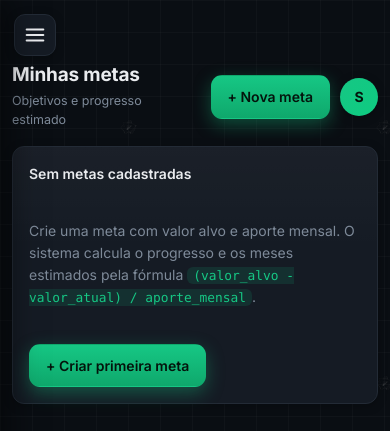
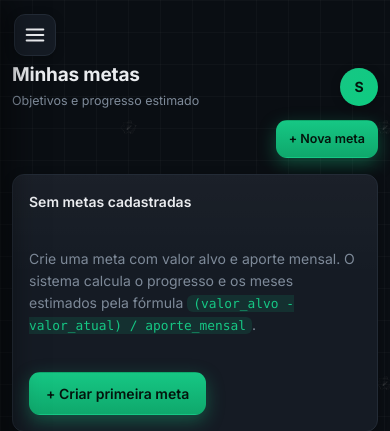
Before and after one commit to BrunoCarreiroCS/FinanceScope, a Flask app: page /metas in a window 390 px wide. Shown: the top 431 px of the page. Run offline with Flask 3, Linux system fonts and the light colour scheme; the visitor is signed in with stand-in values (Sample User, id 1); data comes from the database, SQL or seed files in the repository; data that the repository does not hold is empty.

Commit message:
fix(mobile): topbar reorganizada + respeita safe-area-inset do iPhone
Bug 1: nas telas com botões de ação no header (Transações, Relatórios),
o título, subtítulo, 2 botões e avatar tentavam caber na mesma linha,
quebrando o subtítulo palavra por palavra ('Re-cei-tas-e-des-pe-sas').

Bug 2: o conteúdo passava por baixo do notch/barra do Safari ao rolar.

Fix:
- HTML: separa .topbar-user (avatar) de .topbar-actions (botões) para
  que o CSS possa posicioná-los independentemente
- CSS mobile: topbar em grid 2-colunas/2-linhas — saudação à esquerda,
  avatar à direita, botões na linha de baixo (sem espremer o título)
- Botões da topbar mais compactos no mobile (padding/font menor)
- .main e .hamburger usam env(safe-area-inset-top) — respeitam notch
  do iPhone, status bar do Android e display cutout em geral
- Desktop sem mudança: topbar com flex e 3 colunas (greet/actions/user)

```diff
--- a/app/static/css/style.css
+++ b/app/static/css/style.css
@@ -154,7 +154,9 @@ a.brand:hover { background: var(--surface); }
 .page-title    { font-size: 22px; font-weight: 700; letter-spacing: -0.2px; }
 .page-subtitle { margin: 4px 0 0; color: var(--text-muted); }
 
+.topbar-greet   { flex: 1; min-width: 0; }
 .topbar-actions { display: flex; align-items: center; gap: 14px; }
+.topbar-user    { display: flex; align-items: center; }
 .avatar {
   width: 40px; height: 40px; border-radius: 50%;
   display: grid; place-items: center; font-weight: 700; color: #04140c;
@@ -574,29 +576,42 @@ body.auth {
   }
   .sidebar-overlay.is-open { opacity: 1; visibility: visible; }
 
-  /* Main ganha padding pra não passar embaixo do hambúrguer */
-  .main { padding: 70px 16px 24px; min-height: auto; }
+  /* Main: padding-top respeita o notch/barra do Safari (safe-area-inset-top)
+     somado a 70px para o hambúrguer fixo não cobrir o conteúdo. */
+  .main {
+    padding: calc(70px + env(safe-area-inset-top, 0px))
+             max(16px, env(safe-area-inset-right, 0px))
+             max(24px, env(safe-area-inset-bottom, 0px))
+             max(16px, env(safe-area-inset-left, 0px));
+    min-height: auto;
+  }
+  /* Hambúrguer também respeita o notch (sobe/desce conforme o iPhone). */
+  .hamburger { top: calc(14px + env(safe-area-inset-top, 0px)); }
 
-  /* Topbar: saudação à esquerda, avatar à direita — na MESMA linha.
-     greet-hi (pequeno) e greet-name (grande) empilham dentro do .topbar-greet. */
+  /* Topbar em grid: saudação à esquerda, avatar à direita (mesma linha).
+     Se houver botões de ação, eles ficam na linha de baixo. */
   .topbar {
-    flex-direction: row;
+    display: grid;
+    grid-template-columns: 1fr auto;
+    grid-template-areas:
+      "greet user"
+      "actions actions";
     align-items: center;
-    justify-content: space-between;
-    gap: 12px;
+    column-gap: 12px;
+    row-gap: 10px;
     margin-bottom: 16px;
   }
-  .topbar-greet { min-width: 0; flex: 1; }
-  .topbar-actions {
-    flex-shrink: 0;
-    width: auto;
-    gap: 10px;
-  }
-  .greet-hi { font-size: 13px; }
-  .greet-name { font-size: 20px; line-height: 1.1; }
-  .page-title { font-size: 19px; line-height: 1.2; }
-  .page-subtitle { font-size: 12.5px; }
-  .avatar { width: 38px; height: 38px; font-size: 14px; }
+  .topbar-greet   { grid-area: greet; min-width: 0; }
+  .topbar-user    { grid-area: user; }
+  .topbar-actions { grid-area: actions; justify-content: flex-end; flex-wrap: wrap; gap: 8px; }
+  .topbar-actions:empty { display: none; }
+  .topbar-actions .btn { padding: 8px 12px; font-size: 12.5px; }
+
+  .greet-hi      { font-size: 13px; }
+  .greet-name    { font-size: 20px; line-height: 1.1; }
+  .page-title    { font-size: 19px; line-height: 1.2; }
+  .page-subtitle { font-size: 12.5px; white-space: normal; }
+  .avatar        { width: 38px; height: 38px; font-size: 14px; }
 
   /* Todos os grids em coluna única */
   .grid-cards,
--- a/app/templates/base.html
+++ b/app/templates/base.html
@@ -82,6 +82,8 @@
         </div>
         <div class="topbar-actions">
           {% block topbar_actions %}{% endblock %}
+        </div>
+        <div class="topbar-user">
           <div class="user-menu">
             <button class="avatar" id="avatarBtn" type="button"
                     aria-haspopup="true" aria-expanded="false"
```
